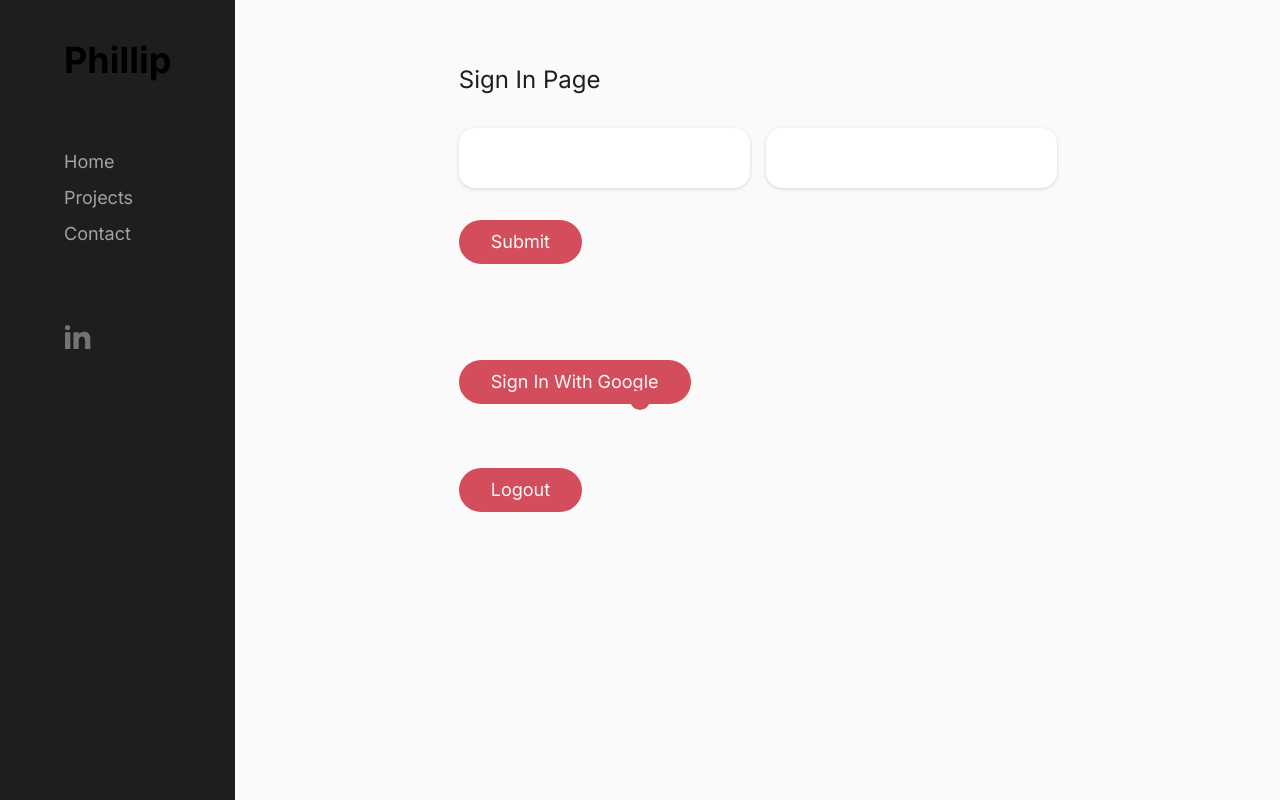
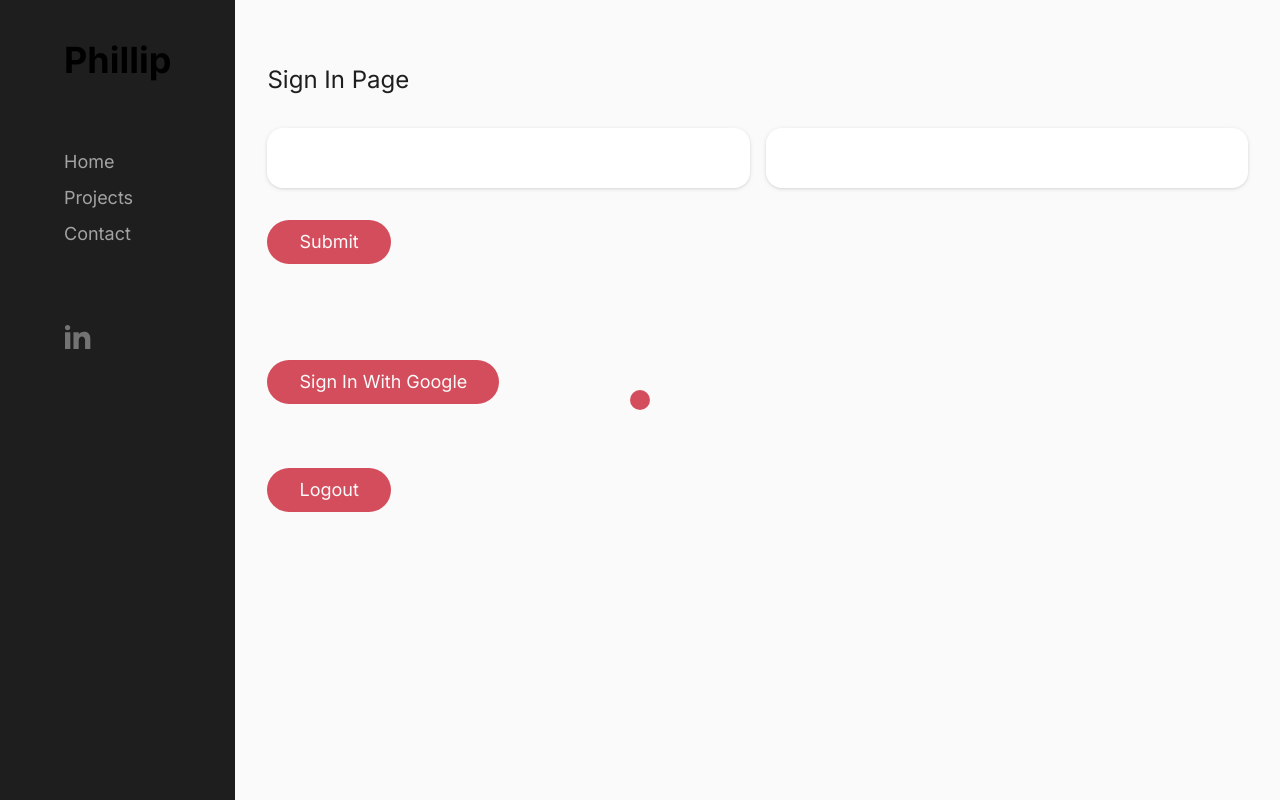
Before and after one commit to prgmnn92/my-portfolio, a Next.js app: page /signin in a window 1280 px wide. Built offline with nearby package versions, Linux system fonts and the light colour scheme; no server answers.

Commit message:
small adjustments

```diff
--- a/components/Container.js
+++ b/components/Container.js
@@ -5,7 +5,7 @@ const Container = ({ children }) => {
   return (
     <div className="relative md:flex md:items-start">
       <Navbar />
-      <div className="p-4 md:p-8 max-w-screen-xl mx-auto text-[#1E1E1E] text-sm md:text-lg">
+      <div className="p-4 md:p-8 max-w-screen-xl mx-auto grow text-[#1E1E1E] text-sm md:text-lg">
         <>{children}</>
       </div>
     </div>
--- a/components/Navbar.js
+++ b/components/Navbar.js
@@ -1,9 +1,7 @@
-import React, { useEffect, useState } from "react";
+import React, { useState } from "react";
 import { useRouter } from "next/router";
 import Link from "next/link";
 import classNames from "classnames";
-
-import styles from "../styles/Navbar.module.css";
 
 import cn from "classnames";
 
@@ -91,12 +89,6 @@ const Cross = () => (
 );
 
 const Navbar = () => {
-  // const [mounted, setMounted] = useState(false);
-  // const { resolvedTheme, setTheme } = useTheme();
-
-  // // After mounting, we have access to the theme
-  // useEffect(() => setMounted(true), []);
-
   const [mobileOpen, setMobileOpen] = useState(false);
 
   return (
@@ -116,7 +108,9 @@ const Navbar = () => {
         {mobileOpen ? <Cross /> : <Burger />}
       </div>
       <nav className="bg-[#1e1e1e] h-screen py-2 px-16 sticky top-0">
-        <div className="pt-8 pb-16 text-4xl font-bold">Phillip</div>
+        <Link href={"/"}>
+          <div className="pt-8 pb-16 text-4xl font-bold">Phillip</div>
+        </Link>
         <div className="ml-[-0.5rem] flex flex-col ">
           <NavLink href="/">Home</NavLink>
           {/* <NavLink href="/about">About</NavLink> */}
```
